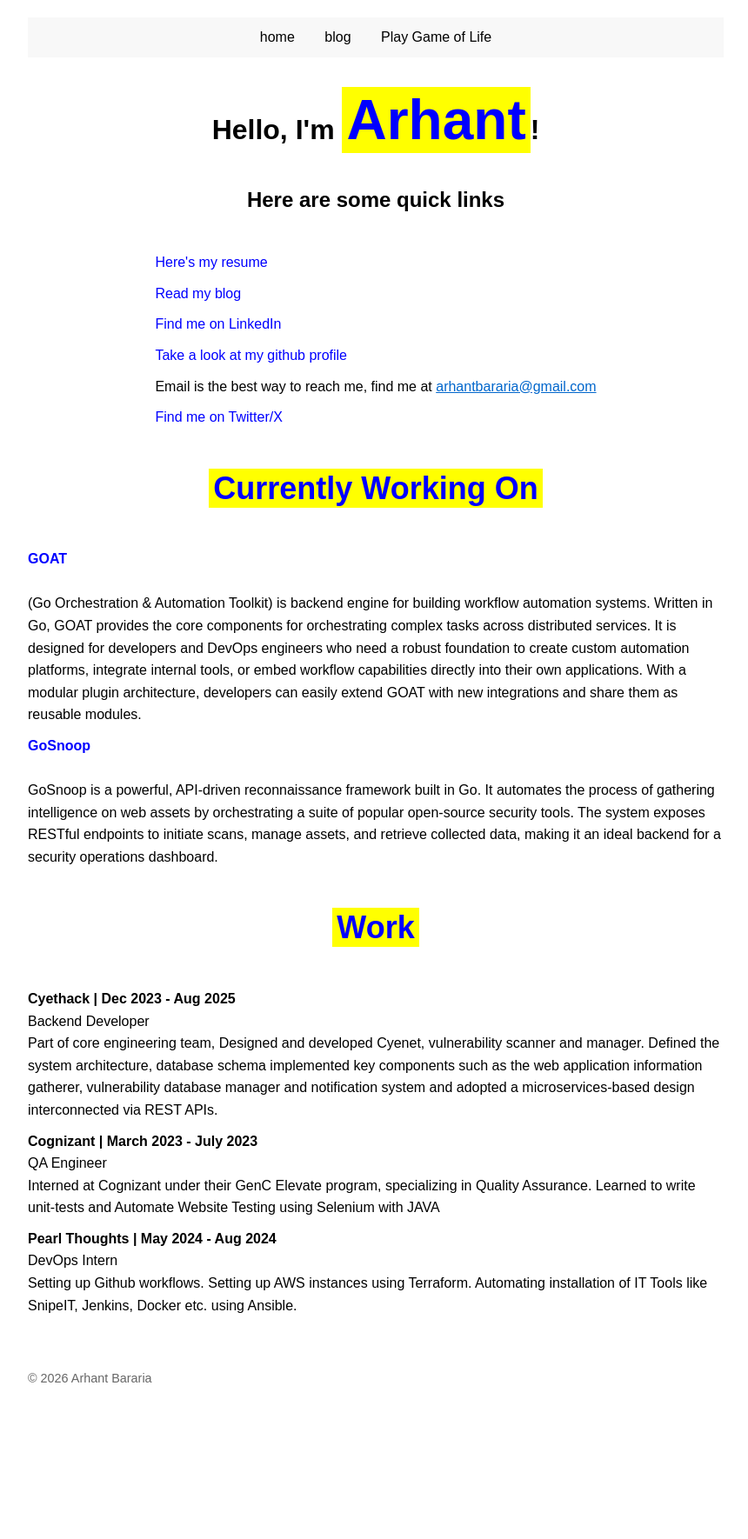
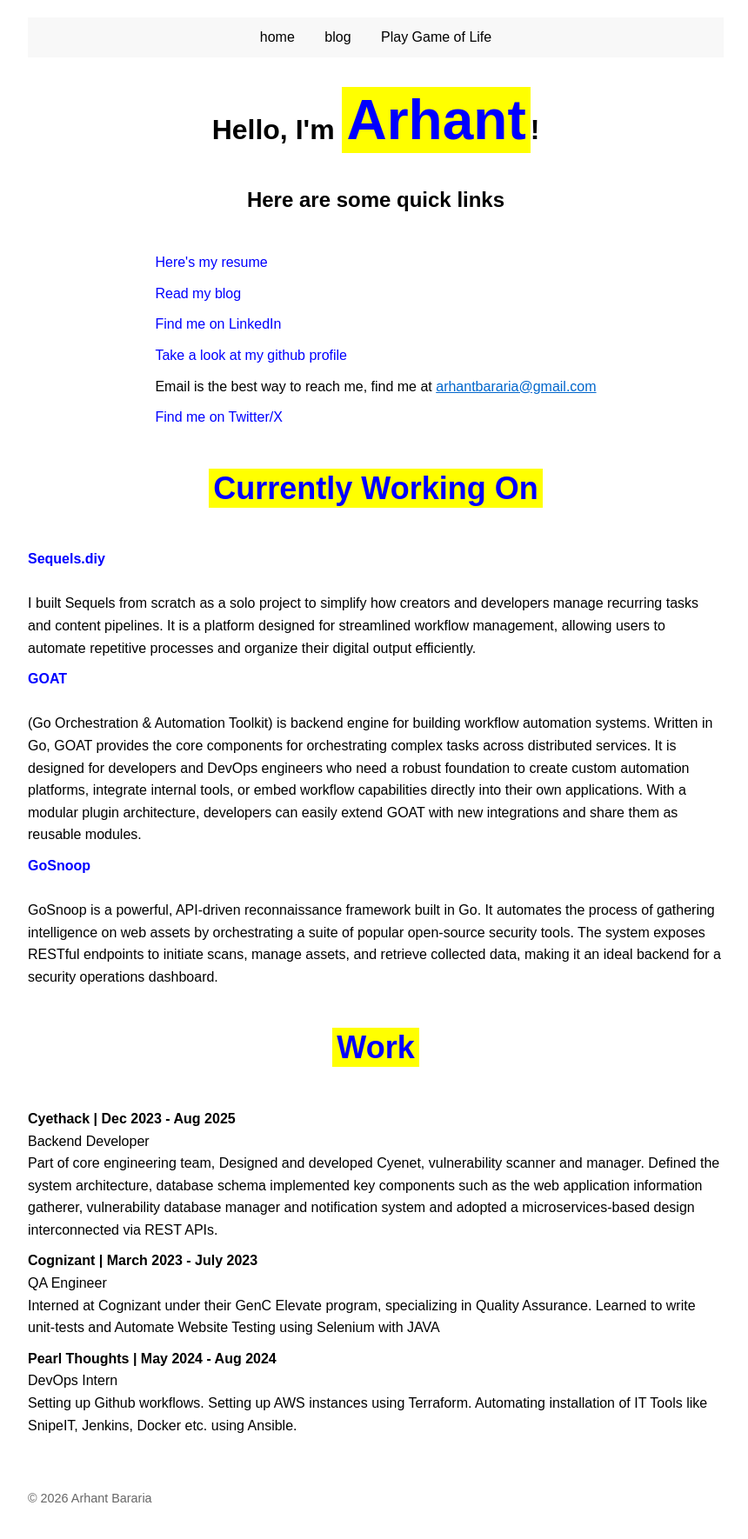
Before and after one commit to arhantbararia/arhantbararia.github.io, a Jekyll site: the page built from index.html, in a window 1280 px wide. Shown: the whole page at 87% size, without its empty margins (208-1068 px from the left). Built offline with Jekyll 4.4.1, drawn with Linux system fonts in a browser that asks for light colours; before the commit the page ends 1632 px from its top, so only the background shows below that.

Commit message:
added sequels to the portfolio

```diff
--- a/_layouts/home.html
+++ b/_layouts/home.html
@@ -18,6 +18,9 @@ layout: default
 <div class="content-section">
     <h2><span class="highlight">Currently Working On</span></h2>
     <ul>
+        <li><strong><a href="https://sequels.diy">Sequels.diy</a></strong><br><br>I built Sequels from scratch as a solo project to simplify how creators and developers manage recurring tasks and content pipelines. It is a platform designed for streamlined workflow management, allowing users to automate repetitive processes and organize their digital output efficiently.</li>
+
+
         <li><strong><a href="https://github.com/arhantbararia/goat">GOAT</a></strong><br><br>(Go Orchestration & Automation Toolkit) is backend engine for building workflow automation systems. Written in Go, GOAT provides the core components for orchestrating complex tasks across distributed services. It is designed for developers and DevOps engineers who need a robust foundation to create custom automation platforms, integrate internal tools, or embed workflow capabilities directly into their own applications. With a modular plugin architecture, developers can easily extend GOAT with new integrations and share them as reusable modules.</li>
 
         <li><strong><a href="https://github.com/arhantbararia/reconaid_go">GoSnoop</a></strong><br><br>GoSnoop is a powerful, API-driven reconnaissance framework built in Go. It automates the process of gathering intelligence on web assets by orchestrating a suite of popular open-source security tools. The system exposes RESTful endpoints to initiate scans, manage assets, and retrieve collected data, making it an ideal backend for a security operations dashboard.</li>
```
